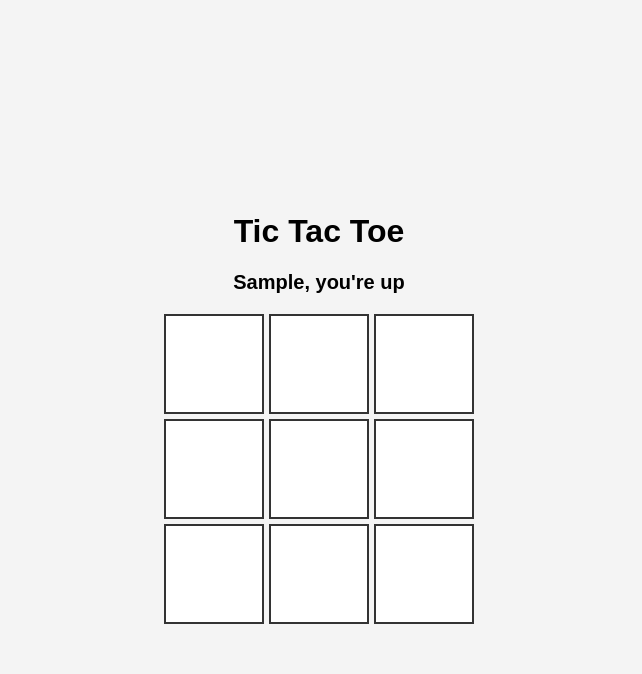
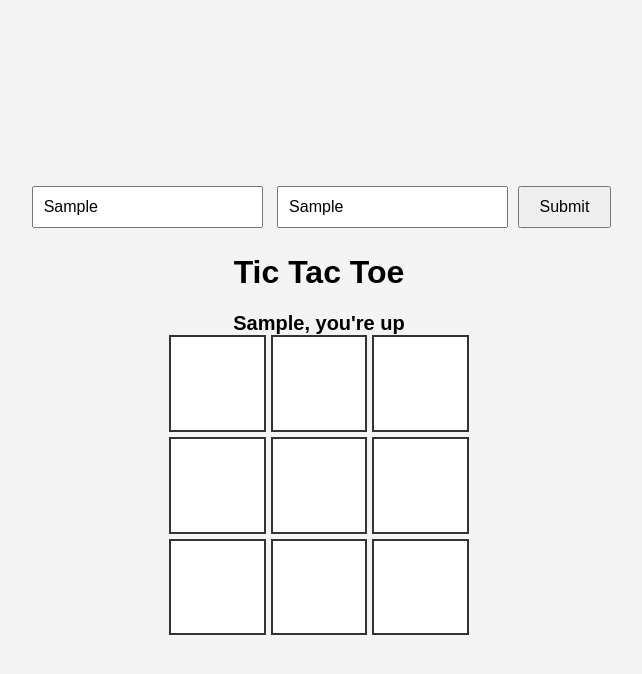
Before and after one commit to acciojob/tictactoe-EnugurthiAnup, a website: page main.html in a window 1280 px wide. Both pictures are taken after typing "Sample", "Sample" into the empty fields and a click on the button "Submit". Shown: the whole page, without its empty margins (321-963 px from the left). Drawn offline with Linux system fonts and the light colour scheme.

Commit message:
created a submission

```diff
--- a/main.html
+++ b/main.html
@@ -9,12 +9,12 @@
 <body>
   <div class="container">
     <div class="player-inputs">
-      <input type="text" id="player-1" placeholder="Enter Player 1 name">
-      <input type="text" id="player-2" placeholder="Enter Player 2 name">
+      <input type="text" id="player1" placeholder="Enter Player 1 name">
+      <input type="text" id="player2" placeholder="Enter Player 2 name">
       <button id="submit">Submit</button>
     </div>
 
-    <div class="game" style="display: none;">
+    <div class="game" style="display:none ;">
       <h1>Tic Tac Toe</h1>
       <div class="message"></div>
 
--- a/script.js
+++ b/script.js
@@ -3,8 +3,8 @@ let player1 = '';
 let player2 = '';
 
 document.getElementById('submit').addEventListener('click', function() {
-    player1 = document.getElementById('player-1').value.trim();
-    player2 = document.getElementById('player-2').value.trim();
+    player1 = document.getElementById('player1').value.trim();
+    player2 = document.getElementById('player2').value.trim();
 
     if (!player1 || !player2) {
         alert('Please enter names for both players.');
@@ -12,7 +12,7 @@ document.getElementById('submit').addEventListener('click', function() {
     }
 
     // Hide input area and show the game board
-    document.querySelector('.player-inputs').style.display = 'none';
+    // document.querySelector('.player-inputs').style.display = 'none';
     document.querySelector('.game').style.display = 'block';
 
     document.querySelector('.message').textContent = `${player1}, you're up`;
--- a/styles.css
+++ b/styles.css
@@ -28,12 +28,13 @@ button {
 }
 
 .board {
+ width: 300px;
+  height: 300px; /* ✅ equal height keeps it square */
   display: grid;
-  grid-template-columns: repeat(3, 100px);
-  grid-template-rows: repeat(3, 100px);
+  grid-template-columns: repeat(3, 1fr);
+  grid-template-rows: repeat(3, 1fr);
   gap: 5px;
-  justify-content: center;
-  margin-top: 20px;
+ margin:auto;
 }
 
 .cell {
@@ -44,6 +45,7 @@ button {
   justify-content: center;
   font-size: 36px;
   cursor: pointer;
+
 }
 
 .message {
```
